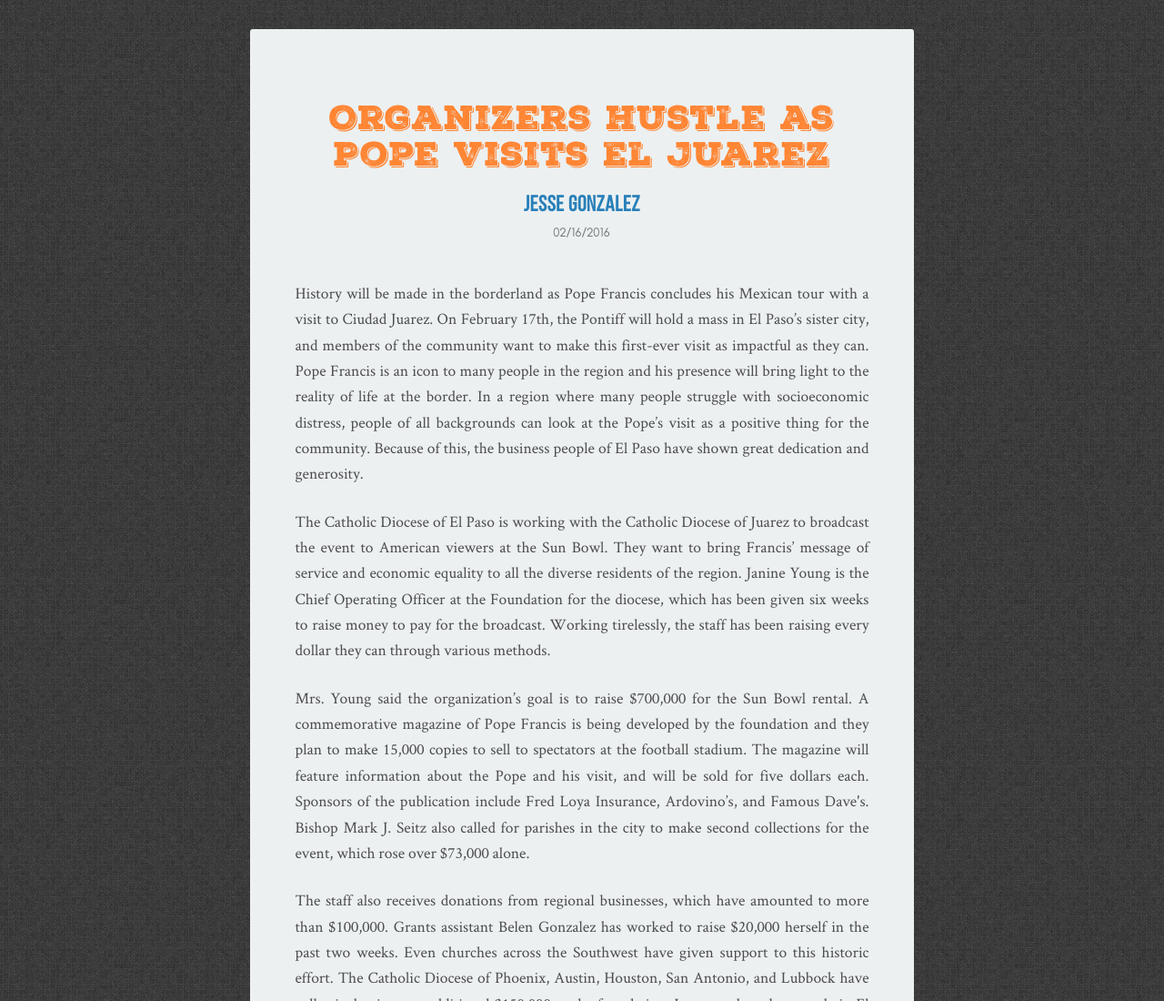
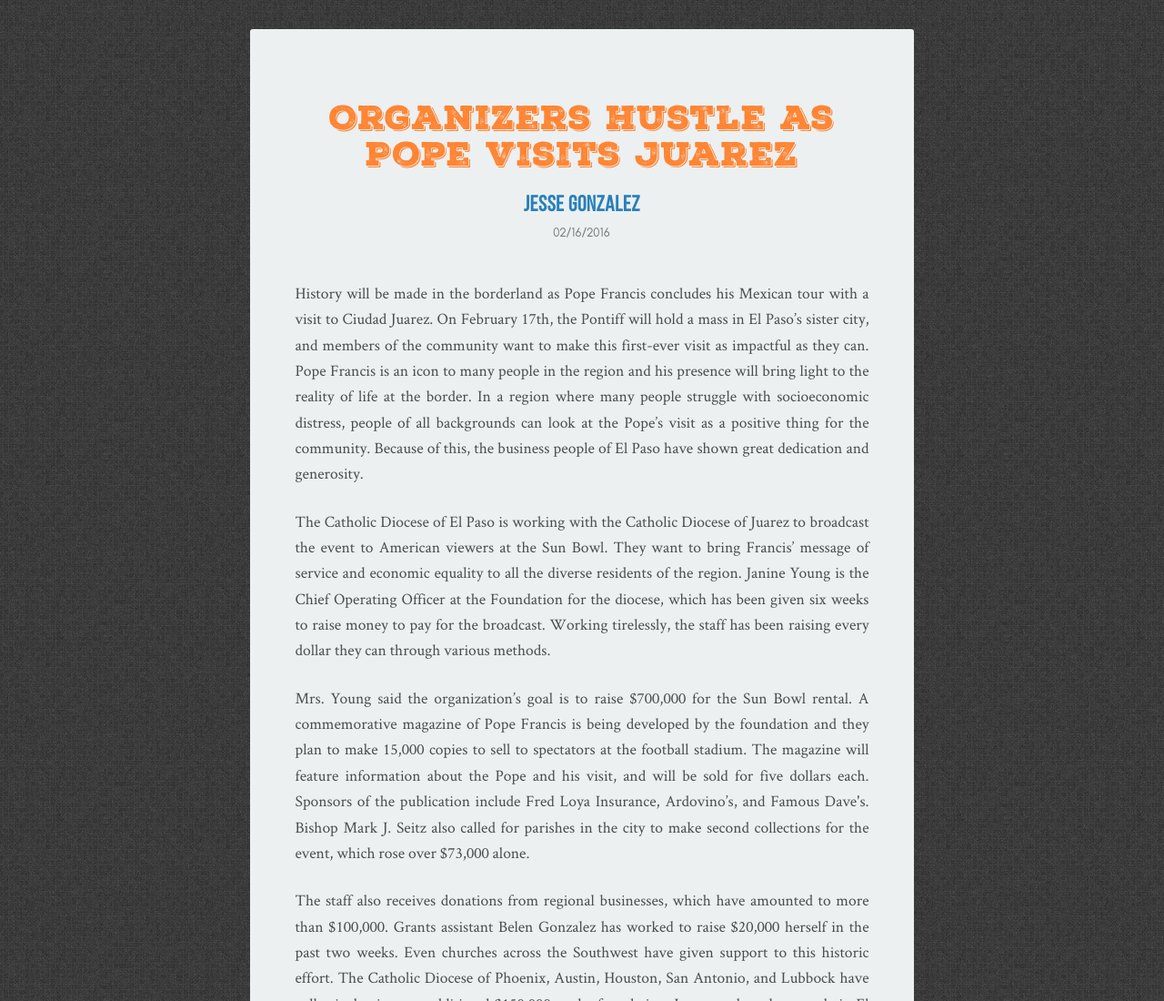
Before and after one commit to redaelp/redaelp.github.io, a plain HTML site: page posts/edition-2/Pope.html in a window 1280 px wide. Shown: the top 1100 px of the page at 91% size. Drawn offline with nearby package versions, Linux system fonts and the light colour scheme; a script that the page names is missing; files whose address does not match are found by name.

Commit message:
Update Pope.html

```diff
--- a/posts/edition-2/Pope.html
+++ b/posts/edition-2/Pope.html
@@ -23,7 +23,7 @@
 
         <!-- Header -->
         <div id="header">
-            <h1>Organizers Hustle as Pope Visits El Juarez</h1><!-- Title -->
+            <h1>Organizers Hustle as Pope Visits Juarez</h1><!-- Title -->
             <h3>Jesse Gonzalez</h3><!-- Author -->
             <h5 id="date">02/16/2016</h5><!-- Date -->
         </div>
```
